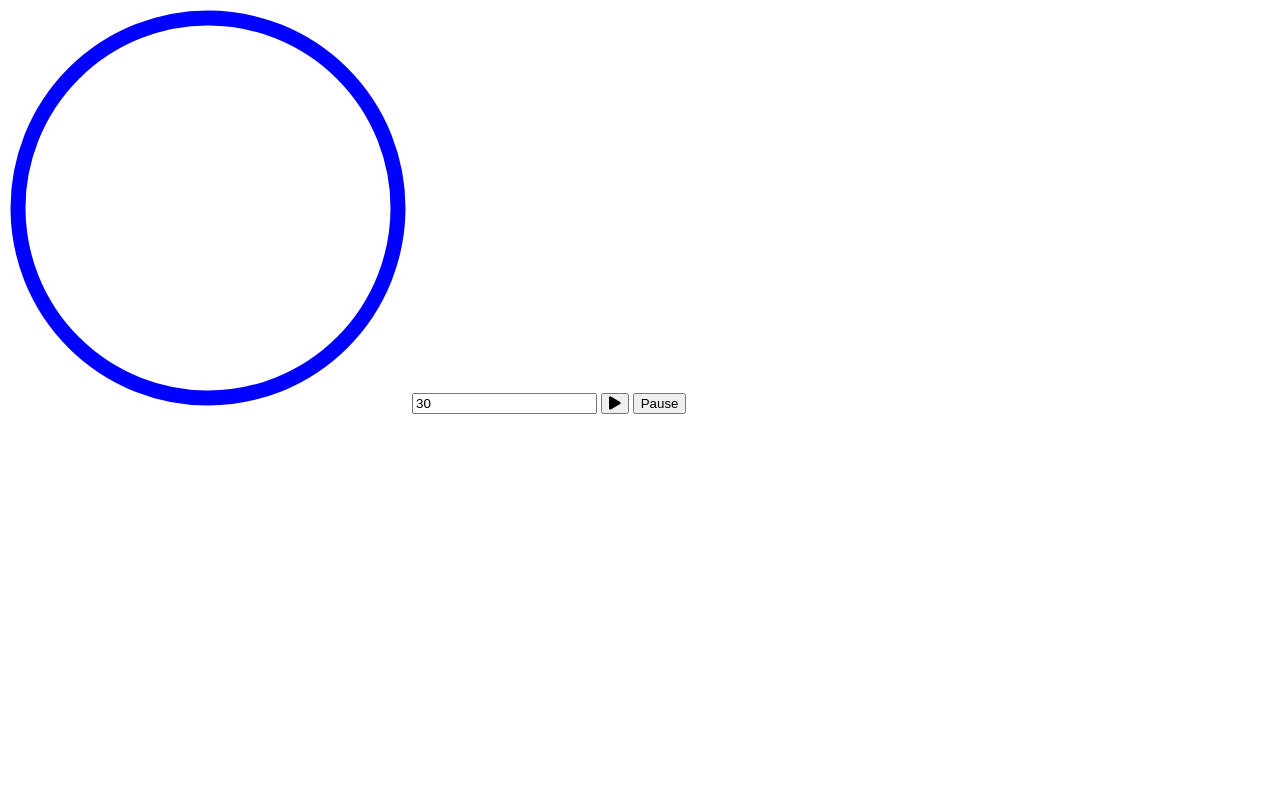
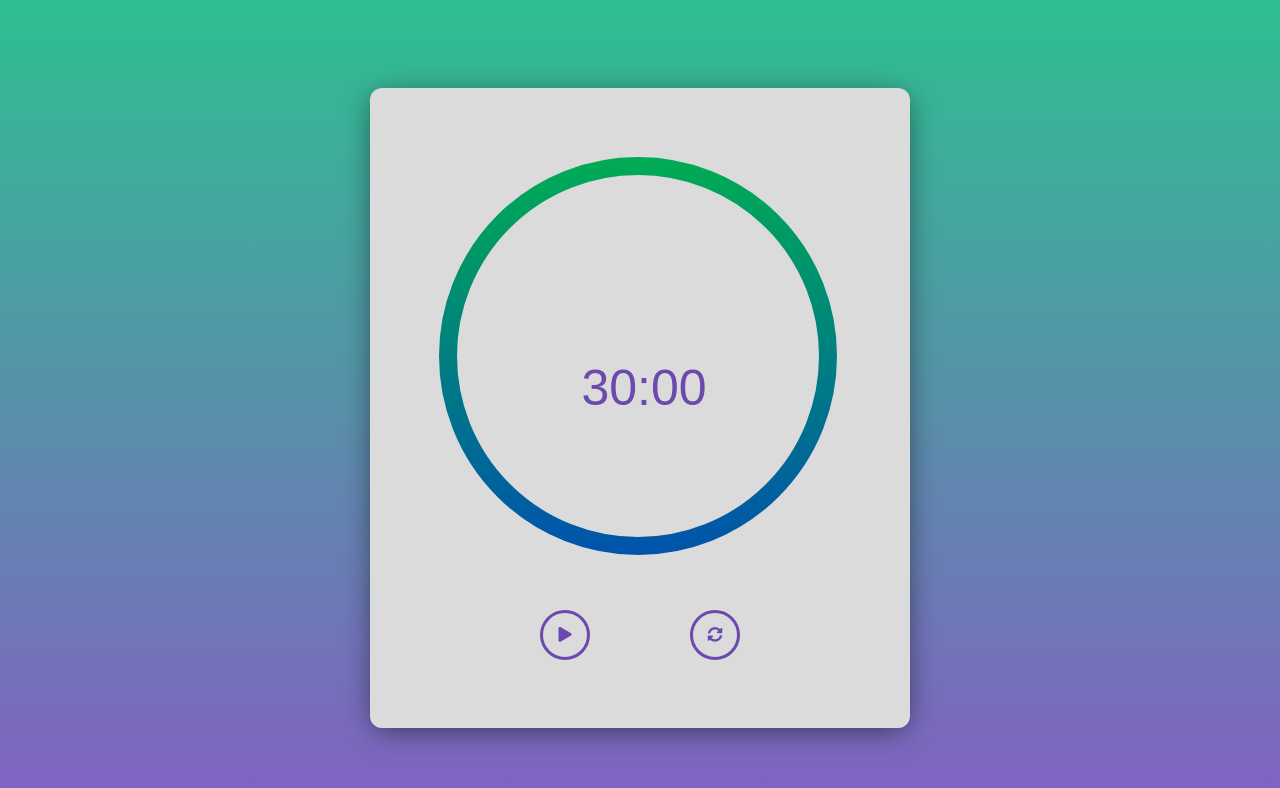
Before and after one commit to Nikkorey/Timer, a plain HTML site: page index.html in a window 1280 px wide. Drawn offline with Linux system fonts and the light colour scheme.

Commit message:
added css style

```diff
--- a/index.html
+++ b/index.html
@@ -8,24 +8,41 @@
       rel="stylesheet"
       href="https://cdnjs.cloudflare.com/ajax/libs/font-awesome/5.10.2/css/all.min.css"
     />
+    <link rel="stylesheet" href="style.css" />
   </head>
   <body>
-    <svg height="400" width="400">
+    <div class="container">
+      <div class="timer-container">
+        <svg width="400" height="400">
+          <defs>
+            <linearGradient id="linear" x1="0%" y1="0%" x2="100%" y2="0%">
+              <stop offset="0%" stop-color="#05a" />
+              <stop offset="100%" stop-color="#0a5" />
+            </linearGradient>
+          </defs>
           <circle
             r="190"
             cx="200"
             cy="200"
             fill="transparent"
-        stroke="blue"
-        stroke-width="15"
+            stroke="url(#linear)"
+            stroke-width="18"
             transform="rotate(-90 200 200)"
           />
         </svg>
-    <input id="duration" value="30" />
+        <input id="duration" value="30:00" />
+      </div>
+
+      <div class="button-container">
         <button id="start">
           <i class="fas fa-play" id="play" title="Play"></i>
         </button>
-    <button id="pause">Pause</button>
+
+        <button id="pause">
+          <i class="fas fa-sync-alt" id="refresh" title="Refresh"></i>
+        </button>
+      </div>
+    </div>
     <script src="timer.js"></script>
     <script src="index.js"></script>
   </body>
--- /dev/null
+++ b/style.css
@@ -0,0 +1,85 @@
+body {
+  background: linear-gradient(to bottom, #2ebf91, #8360c3);
+  min-height: 100vh;
+  display: flex;
+  justify-content: center;
+  align-items: center;
+  overflow: hidden;
+}
+
+.container {
+  display: flex;
+  flex-direction: column;
+  justify-content: center;
+  align-items: center;
+  width: 500px;
+  height: 600px;
+  padding: 20px;
+  background-color: #dbdbdb;
+  border-radius: 12px;
+  box-shadow: 0 5px 30px -5px rgba(0, 0, 0, 0.6);
+}
+
+.timer-container {
+  position: relative;
+  margin-bottom: 50px;
+}
+
+input {
+  position: absolute;
+  top: 50%;
+  left: 35%;
+  font-size: 50px;
+  display: inline;
+  border: saddlebrown;
+  background-color: transparent;
+  color: #6c49ad;
+}
+
+input:focus {
+  outline: none;
+}
+
+.button-container {
+  display: flex;
+  justify-content: space-around;
+  width: 300px;
+}
+
+button {
+  width: 50px;
+  height: 50px;
+  border-radius: 50%;
+  cursor: pointer;
+  border: #6c49ad solid;
+  background-color: transparent;
+}
+
+button:hover {
+  filter: brightness(10%);
+}
+
+button:active {
+  transform: translateY(3px);
+}
+button:focus {
+  outline: none;
+}
+
+i {
+  color: #6c49ad;
+  font-size: 15px;
+}
+
+svg {
+  width: 100%;
+  height: 100%;
+}
+
+/* Media Query */
+
+@media screen and (max-width: 600px) {
+  .container {
+    width: 95%;
+  }
+}
--- a/timer.js
+++ b/timer.js
@@ -17,11 +17,15 @@ class Timer {
     this.durationInput.addEventListener("click", this.inputChanged);
   }
 
+  playIcon = () => {
+    play.classList.replace("fa-pause", "fa-play");
+    play.setAttribute("title", "Play");
+  };
+
   start = () => {
     if (play.classList.contains("fa-pause")) {
       this.pause();
-      play.classList.replace("fa-pause", "fa-play");
-      play.setAttribute("title", "Play");
+      this.playIcon();
       this.running = false;
     } else if (!this.running) {
       play.classList.replace("fa-play", "fa-pause");
@@ -37,9 +41,8 @@ class Timer {
 
   reset = () => {
     clearInterval(this.interval);
-    this.durationInput.value = "30";
-    play.classList.replace("fa-pause", "fa-play");
-    play.setAttribute("title", "Play");
+    this.durationInput.value = "30:00";
+    this.playIcon();
     if (this.running || !this.running) {
       circle.setAttribute("stroke-dashoffset", 0);
       this.running = false;
@@ -52,8 +55,7 @@ class Timer {
 
   inputChanged = () => {
     this.pause();
-    play.classList.replace("fa-pause", "fa-play");
-    play.setAttribute("title", "Play");
+    this.playIcon();
     this.running = false;
   };
 
```
Lines whose indentation alone changed are shown as unchanged.
